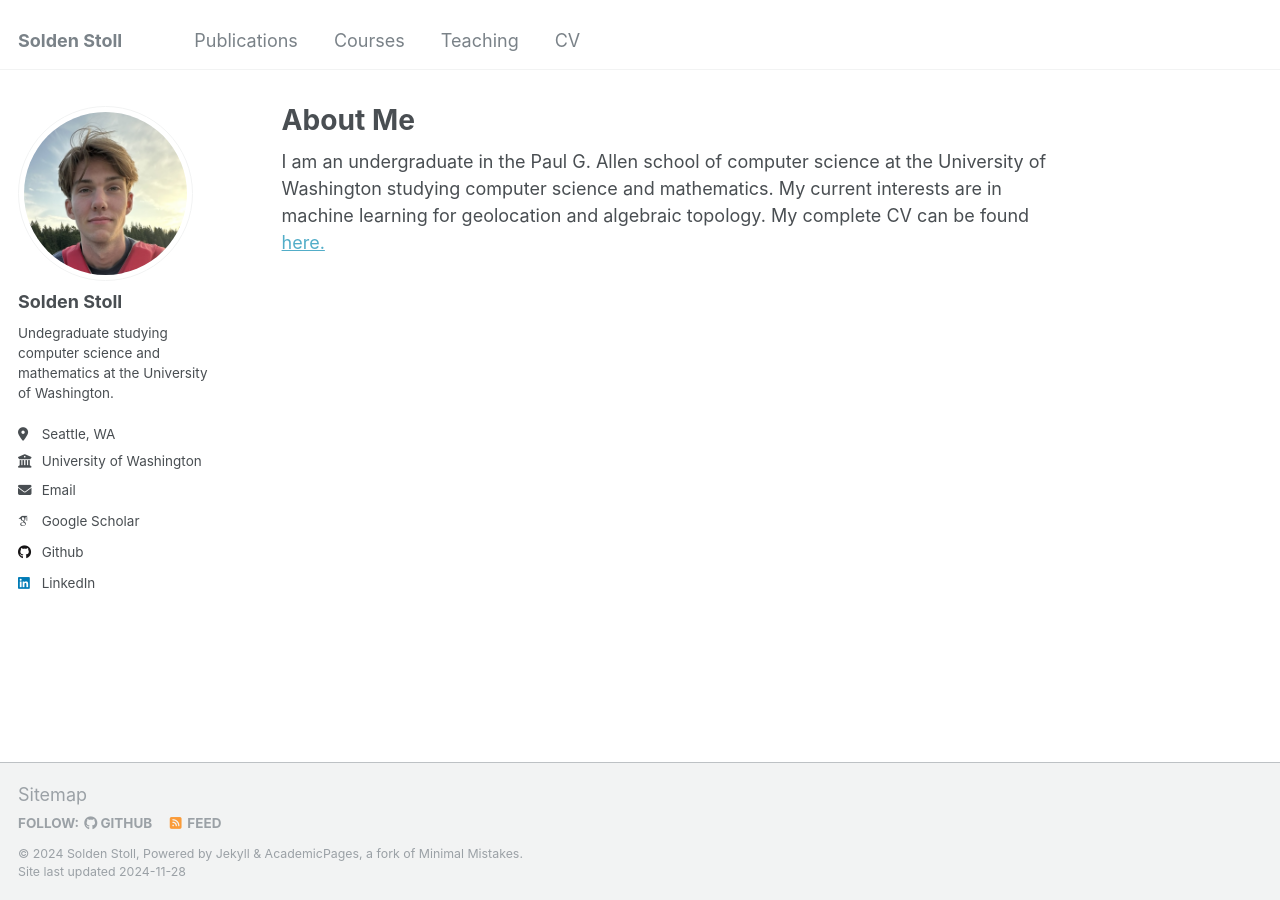
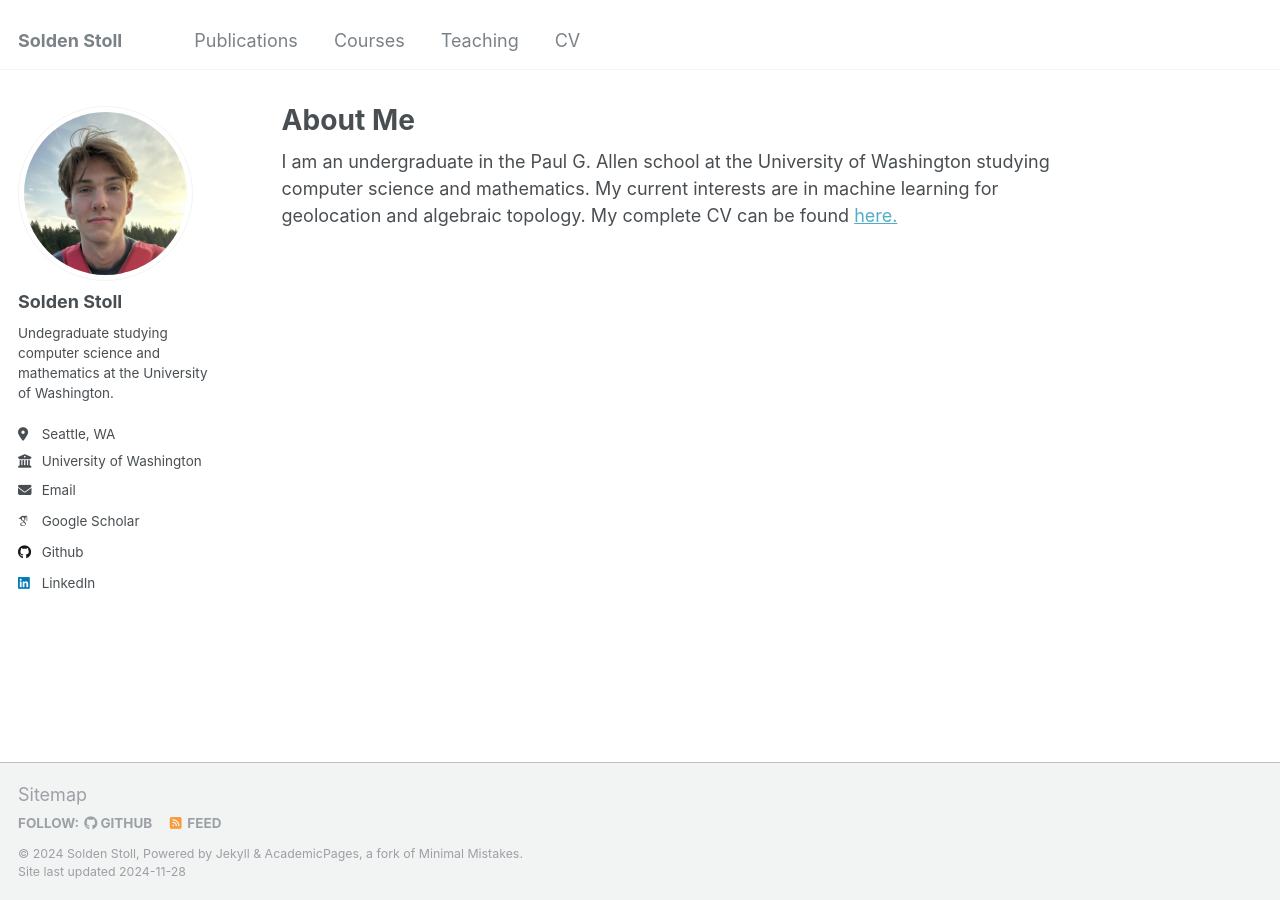
Before and after one commit to soldenstoll/soldenstoll.github.io, a Jekyll site: the page built from _pages/about.md, in a window 1280 px wide. Built offline with Jekyll 4.4.1, drawn with Linux system fonts in a browser that asks for light colours; some web fonts are replaced.

Commit message:
Update about.md

```diff
--- a/_pages/about.md
+++ b/_pages/about.md
@@ -7,4 +7,4 @@ redirect_from:
   - /about.html
 ---
 
-I am an undergraduate in the Paul G. Allen school of computer science at the University of Washington studying computer science and mathematics. My current interests are in machine learning for geolocation and algebraic topology. My complete CV can be found [here.](http://soldenstoll.github.io/cv/)
+I am an undergraduate in the Paul G. Allen school at the University of Washington studying computer science and mathematics. My current interests are in machine learning for geolocation and algebraic topology. My complete CV can be found [here.](http://soldenstoll.github.io/cv/)
```
